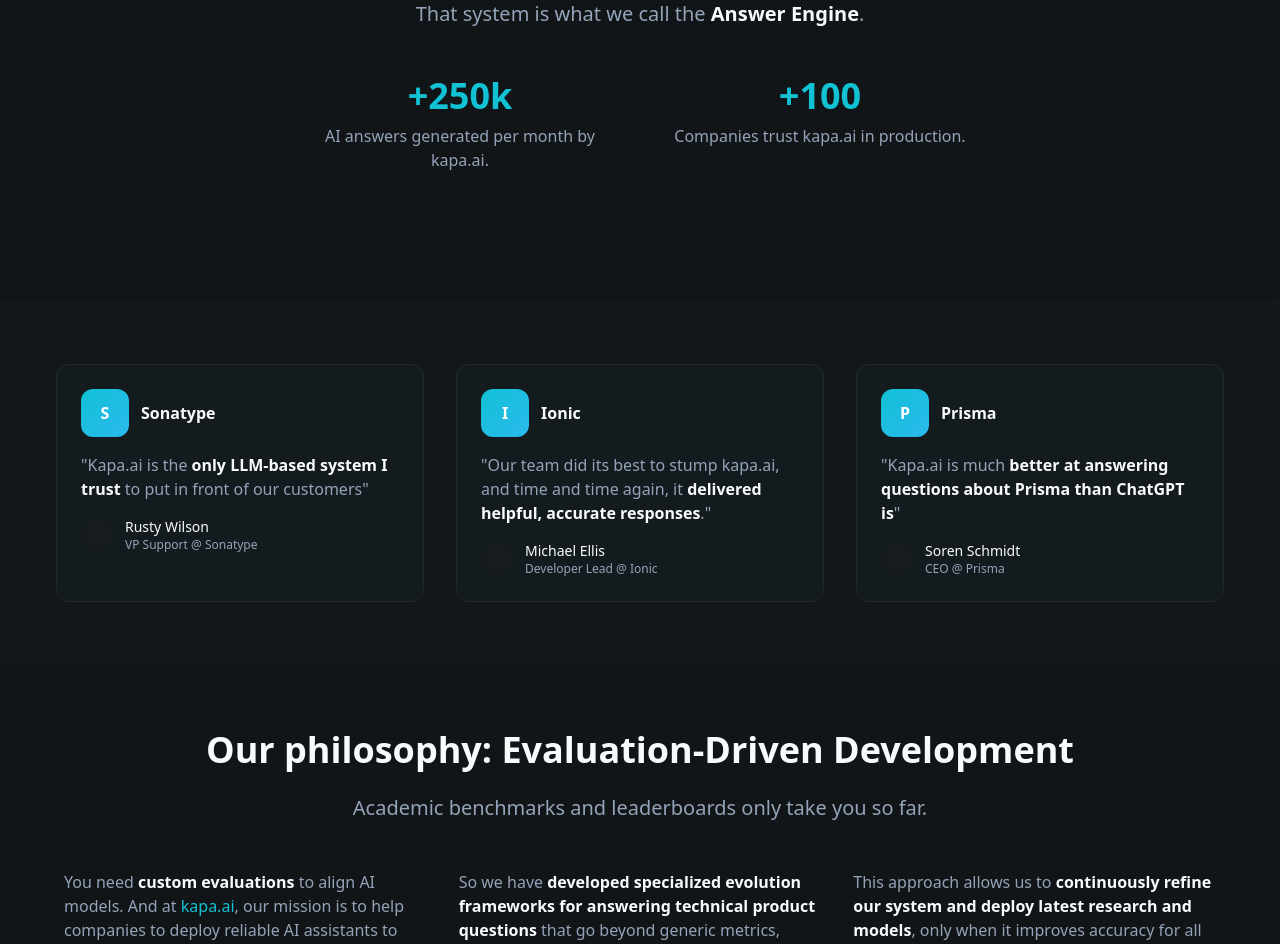
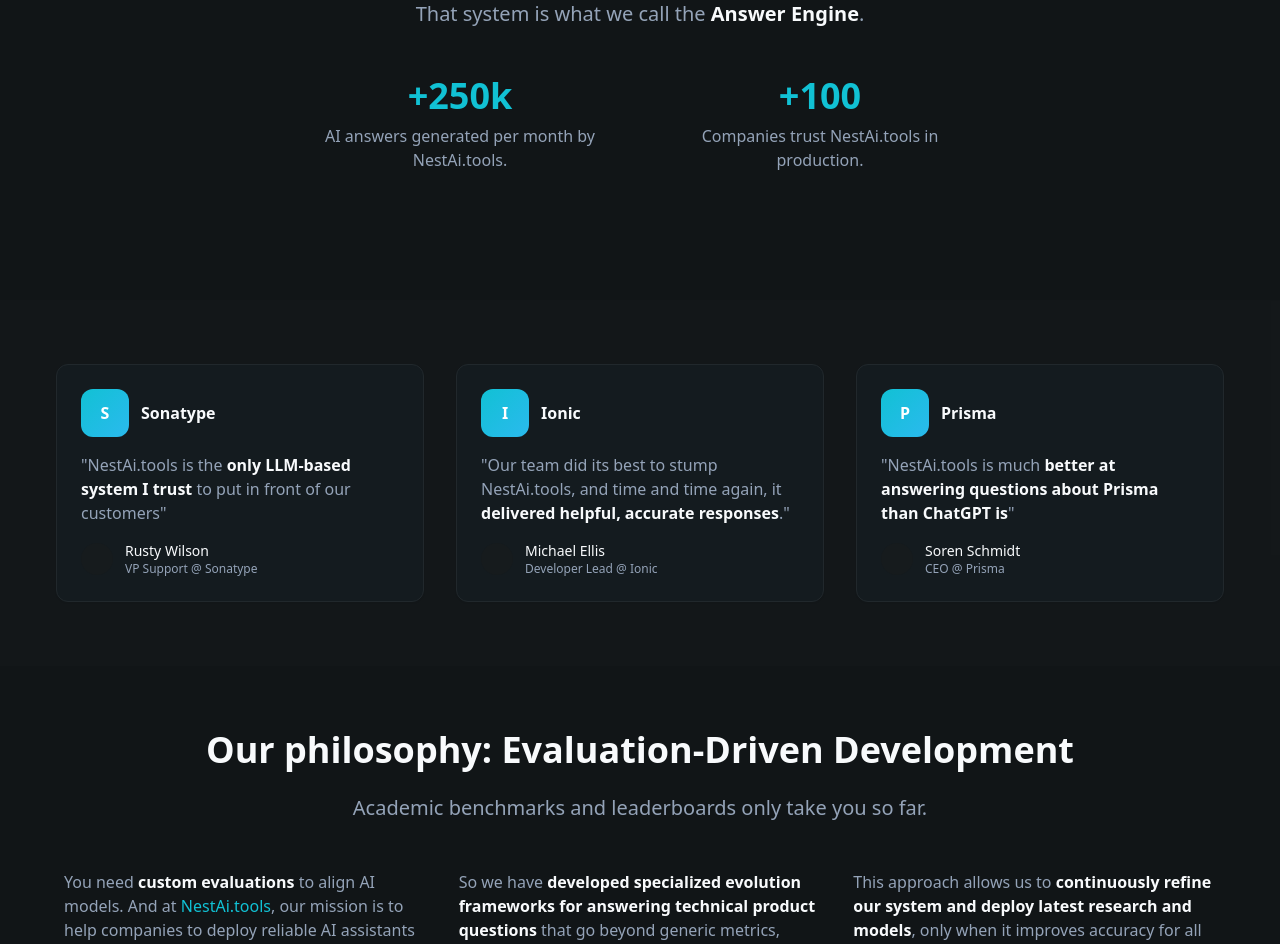
Before and after one commit to LexAiTools/proofofconcept, a React (Vite) app: page /engine in a window 1280 px wide. Shown: the part 208-1152 px from the top of the page. Built offline with nearby package versions, Linux system fonts and the light colour scheme; the HTML template or start-up script is replaced by a standard one.

Commit message:
Replace Kapa.ai with NestAi.tools

```diff
--- a/src/pages/Engine.tsx
+++ b/src/pages/Engine.tsx
@@ -29,11 +29,11 @@ const Engine = () => {
           <div className="grid md:grid-cols-2 gap-12 max-w-2xl mx-auto mb-16">
             <div>
               <div className="text-4xl font-bold text-primary mb-2">+250k</div>
-              <p className="text-muted-foreground">AI answers generated per month by kapa.ai.</p>
+              <p className="text-muted-foreground">AI answers generated per month by NestAi.tools.</p>
             </div>
             <div>
               <div className="text-4xl font-bold text-primary mb-2">+100</div>
-              <p className="text-muted-foreground">Companies trust kapa.ai in production.</p>
+              <p className="text-muted-foreground">Companies trust NestAi.tools in production.</p>
             </div>
           </div>
         </div>
@@ -52,7 +52,7 @@ const Engine = () => {
                   <span className="font-semibold">Sonatype</span>
                 </div>
                 <p className="text-muted-foreground mb-4">
-                  "Kapa.ai is the <span className="text-foreground font-semibold">only LLM-based system I trust</span> to put in front of our customers"
+                  "NestAi.tools is the <span className="text-foreground font-semibold">only LLM-based system I trust</span> to put in front of our customers"
                 </p>
                 <div className="flex items-center">
                   <div className="w-8 h-8 bg-muted rounded-full mr-3"></div>
@@ -73,7 +73,7 @@ const Engine = () => {
                   <span className="font-semibold">Ionic</span>
                 </div>
                 <p className="text-muted-foreground mb-4">
-                  "Our team did its best to stump kapa.ai, and time and time again, it <span className="text-foreground font-semibold">delivered helpful, accurate responses</span>."
+                  "Our team did its best to stump NestAi.tools, and time and time again, it <span className="text-foreground font-semibold">delivered helpful, accurate responses</span>."
                 </p>
                 <div className="flex items-center">
                   <div className="w-8 h-8 bg-muted rounded-full mr-3"></div>
@@ -94,7 +94,7 @@ const Engine = () => {
                   <span className="font-semibold">Prisma</span>
                 </div>
                 <p className="text-muted-foreground mb-4">
-                  "Kapa.ai is much <span className="text-foreground font-semibold">better at answering questions about Prisma than ChatGPT is</span>"
+                  "NestAi.tools is much <span className="text-foreground font-semibold">better at answering questions about Prisma than ChatGPT is</span>"
                 </p>
                 <div className="flex items-center">
                   <div className="w-8 h-8 bg-muted rounded-full mr-3"></div>
@@ -121,7 +121,7 @@ const Engine = () => {
           <div className="grid md:grid-cols-3 gap-8 text-left max-w-6xl mx-auto">
             <div>
               <p className="text-muted-foreground">
-                You need <span className="text-foreground font-semibold">custom evaluations</span> to align AI models. And at <span className="text-primary">kapa.ai</span>, our mission is to help companies to deploy reliable AI assistants to <span className="text-foreground font-semibold">answer technical product questions</span>.
+                You need <span className="text-foreground font-semibold">custom evaluations</span> to align AI models. And at <span className="text-primary">NestAi.tools</span>, our mission is to help companies to deploy reliable AI assistants to <span className="text-foreground font-semibold">answer technical product questions</span>.
               </p>
             </div>
             <div>
@@ -131,7 +131,7 @@ const Engine = () => {
             </div>
             <div>
               <p className="text-muted-foreground">
-                This approach allows us to <span className="text-foreground font-semibold">continuously refine our system and deploy latest research and models</span>, only when it improves accuracy for all users of kapa.ai.
+                This approach allows us to <span className="text-foreground font-semibold">continuously refine our system and deploy latest research and models</span>, only when it improves accuracy for all users of NestAi.tools.
               </p>
             </div>
           </div>
@@ -318,7 +318,7 @@ const Engine = () => {
             Turn your knowledge base into a production-ready AI assistant
           </h2>
           <p className="text-xl text-primary-foreground/80 mb-8 max-w-2xl mx-auto">
-            Request a demo to try kapa.ai on your data sources today
+            Request a demo to try NestAi.tools on your data sources today
           </p>
           <Link to="/book-demo">
             <Button variant="secondary" size="lg">
```
